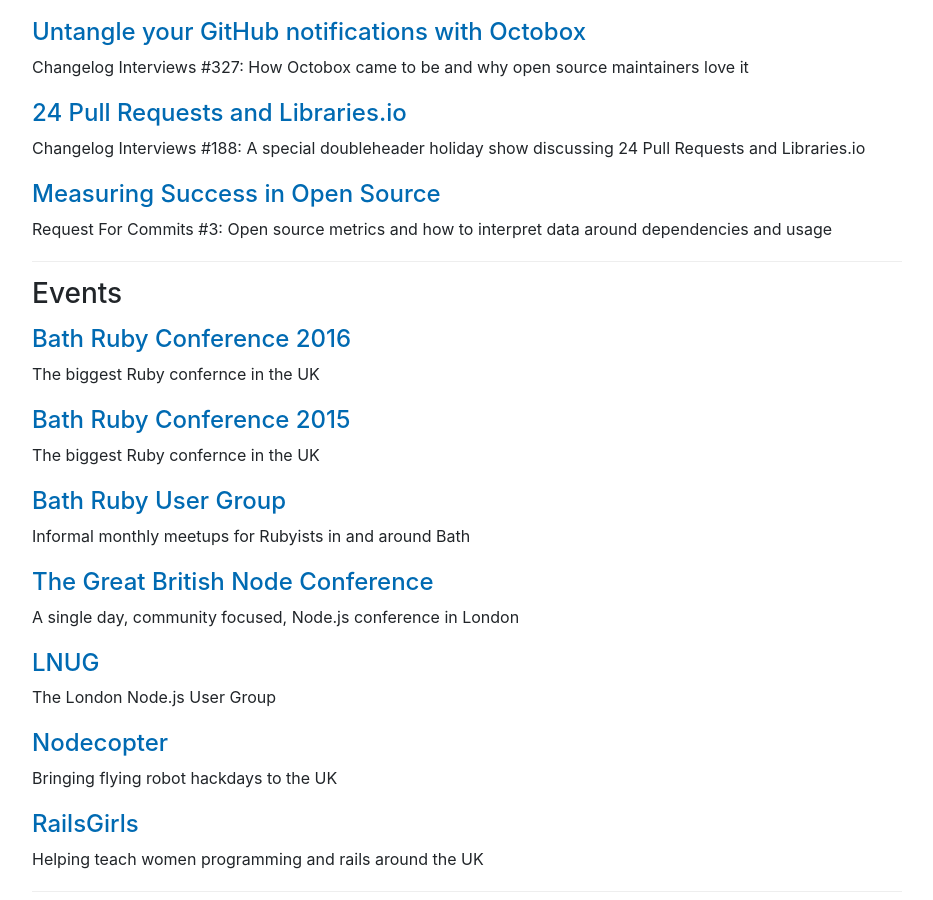
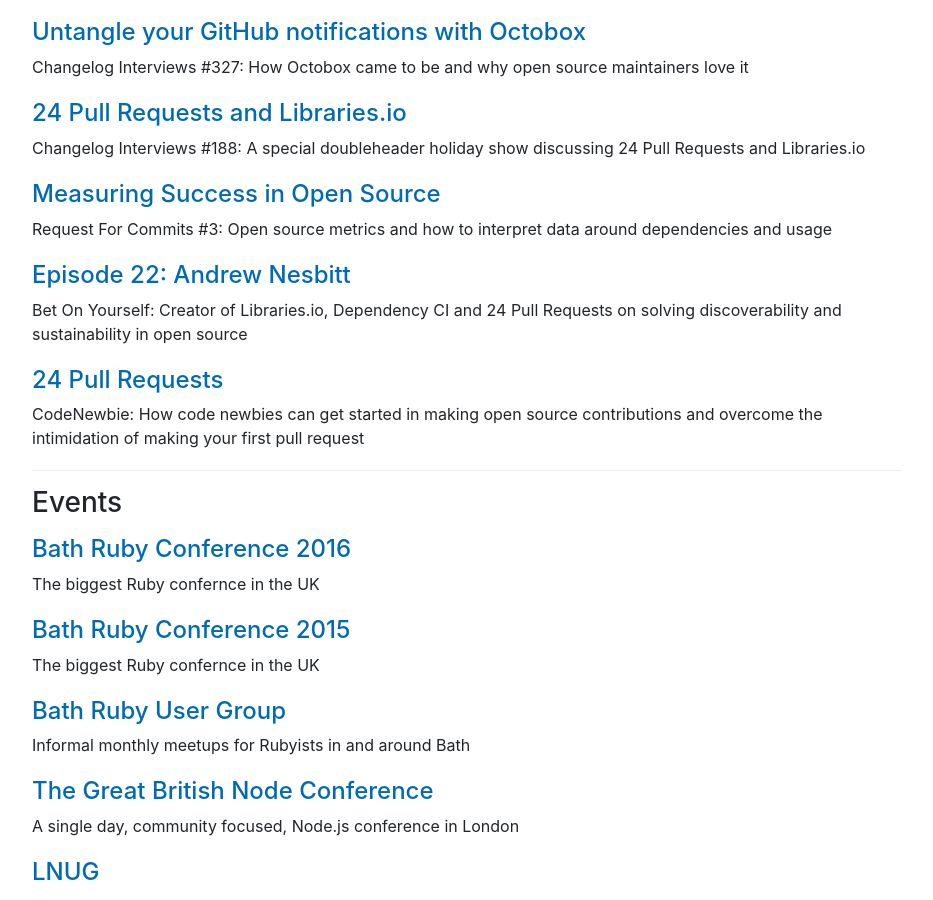
Before and after one commit to andrew/nesbitt.io, a Jekyll site: the page built from index.md, in a window 1280 px wide and 900 px high, scrolled down 1851 px. Shown: the whole window, without its empty margins (173-1106 px from the left). Built offline with Jekyll 4.4.1, drawn with Linux system fonts in a browser that asks for light colours.

Commit message:
Add podcast episodes to the podcast interviews section

```diff
--- a/_layouts/home.html
+++ b/_layouts/home.html
@@ -160,6 +160,14 @@
       <h4><a href='https://changelog.com/rfc/3'>Measuring Success in Open Source</a></h4>
       <p>Request For Commits #3: Open source metrics and how to interpret data around dependencies and usage</p>
     </li>
+    <li>
+      <h4><a href='https://www.betonyourself.com/podcast/episode-22-andrew-nesbitt'>Episode 22: Andrew Nesbitt</a></h4>
+      <p>Bet On Yourself: Creator of Libraries.io, Dependency CI and 24 Pull Requests on solving discoverability and sustainability in open source</p>
+    </li>
+    <li>
+      <h4><a href='https://www.codenewbie.org/podcast/24-pull-requests'>24 Pull Requests</a></h4>
+      <p>CodeNewbie: How code newbies can get started in making open source contributions and overcome the intimidation of making your first pull request</p>
+    </li>
   </ul>
 </section>
 
```
